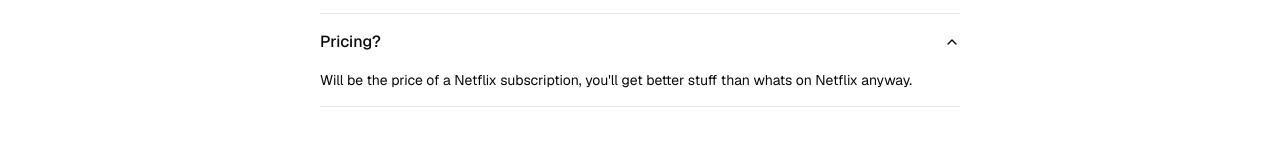
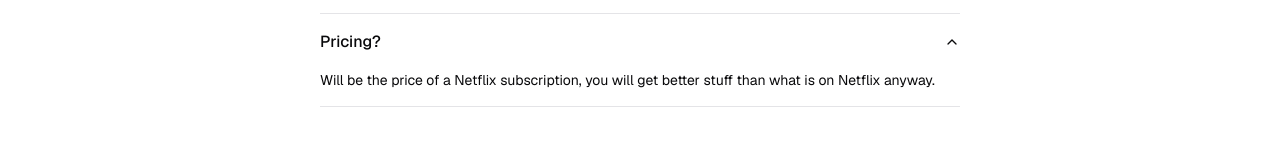
Before and after one commit to andrevdyk/VD-Capital, a Next.js app: page / in a window 1280 px wide. Both pictures are taken after a click on the button "Pricing?". Shown: the part 3582-3742 px from the top of the page. Built offline with nearby package versions, Linux system fonts and the light colour scheme.

Commit message:
ESLint fixes '''

```diff
--- a/components/homepage/accordion-component.tsx
+++ b/components/homepage/accordion-component.tsx
@@ -30,7 +30,7 @@ export function AccordionComponent() {
                 <AccordionItem value="item-3">
                     <AccordionTrigger><span className="font-medium">Pricing?</span></AccordionTrigger>
                     <AccordionContent>
-                        <p>Will be the price of a Netflix subscription, you'll get better stuff than whats on Netflix anyway. </p>
+                        <p>Will be the price of a Netflix subscription, you will get better stuff than what is on Netflix anyway. </p>
                     </AccordionContent>
                 </AccordionItem>
             </Accordion>
--- a/components/homepage/animated-logo-cloud.tsx
+++ b/components/homepage/animated-logo-cloud.tsx
@@ -1,3 +1,4 @@
+import Image from "next/image"
 
 const logos = [
   {
@@ -50,7 +51,7 @@ const AnimatedLogoCloud = () => {
                 className="flex shrink-0 animate-logo-cloud flex-row justify-around gap-6"
               >
                 {logos.map((logo, key) => (
-                  <img
+                  <Image
                     key={key}
                     src={logo.url}
                     className="h-10 w-28 px-2"
--- a/components/homepage/marketing-cards.tsx
+++ b/components/homepage/marketing-cards.tsx
@@ -137,7 +137,7 @@ const SpringAnimatedFeatures = () => {
           Trading Toolkit for Success.
         </h2>
         <p className="mx-auto max-w-[500px] text-gray-600 dark:text-gray-400 text-center mt-2 ">
-            Crafted with the Best Technologies to Deliver Powerful and Reliable Solutions for Every Trader's Journey
+            Crafted with the Best Technologies to Deliver Powerful and Reliable Solutions for Every Traders Journey
         </p>
       </div>
       <div className="grid w-full grid-cols-1 md:grid-cols-2 lg:grid-cols-3 xl:grid-cols-4 gap-6">
--- a/components/homepage/static-logo-cloud.tsx
+++ b/components/homepage/static-logo-cloud.tsx
@@ -1,3 +1,5 @@
+import Image from "next/image"
+
 const logos = [
   {
     name: 'Vercel',
@@ -33,7 +35,7 @@ const StaticLogoCloud = () => {
         <div className="group relative flex gap-6 px-2">
           <div className="flex shrink-0 flex-row justify-around gap-6">
             {logos.map((logo, key) => (
-              <img
+              <Image
                 key={key}
                 src={logo.url}
                 className="h-10 w-28 px-2 brightness-0"
```
